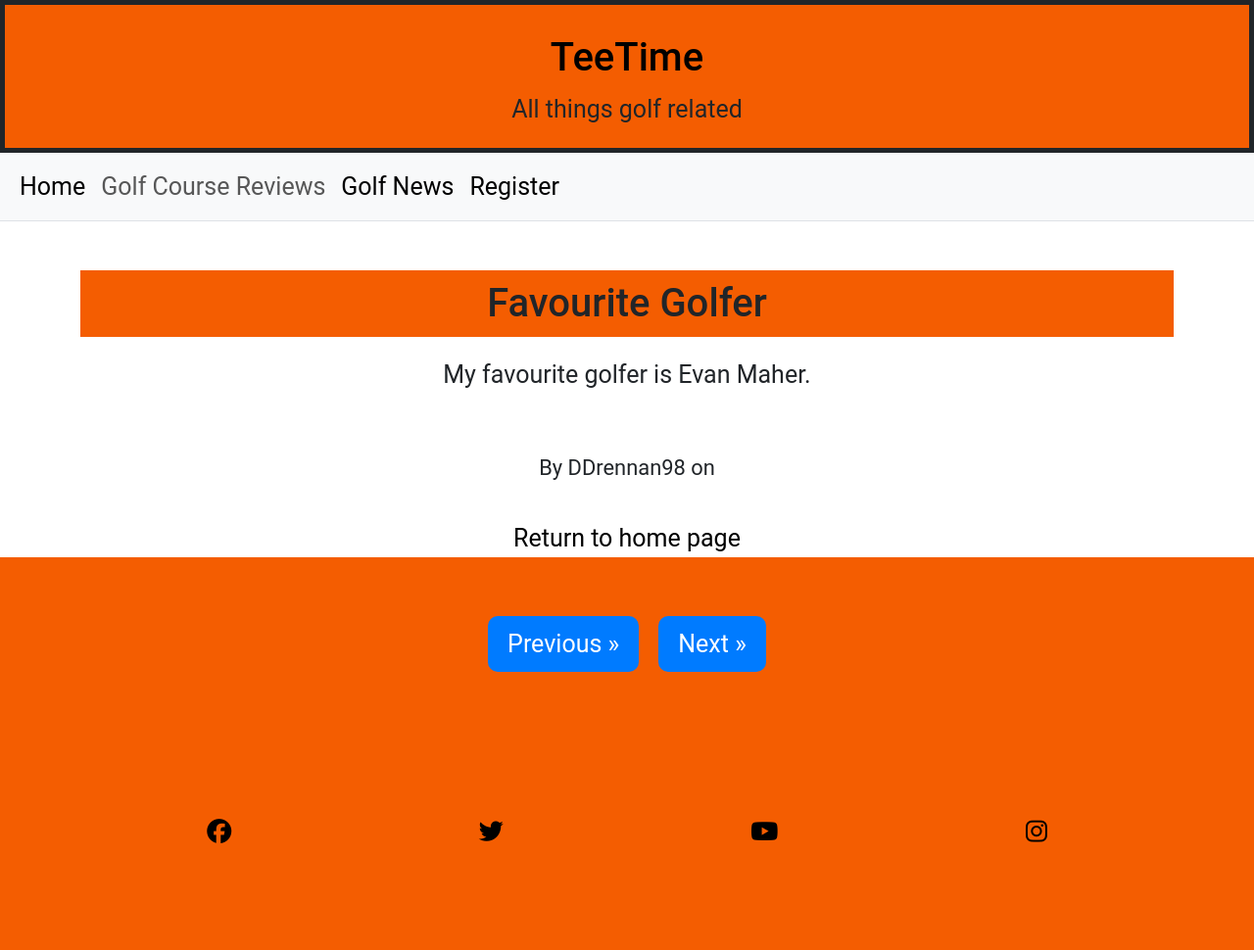
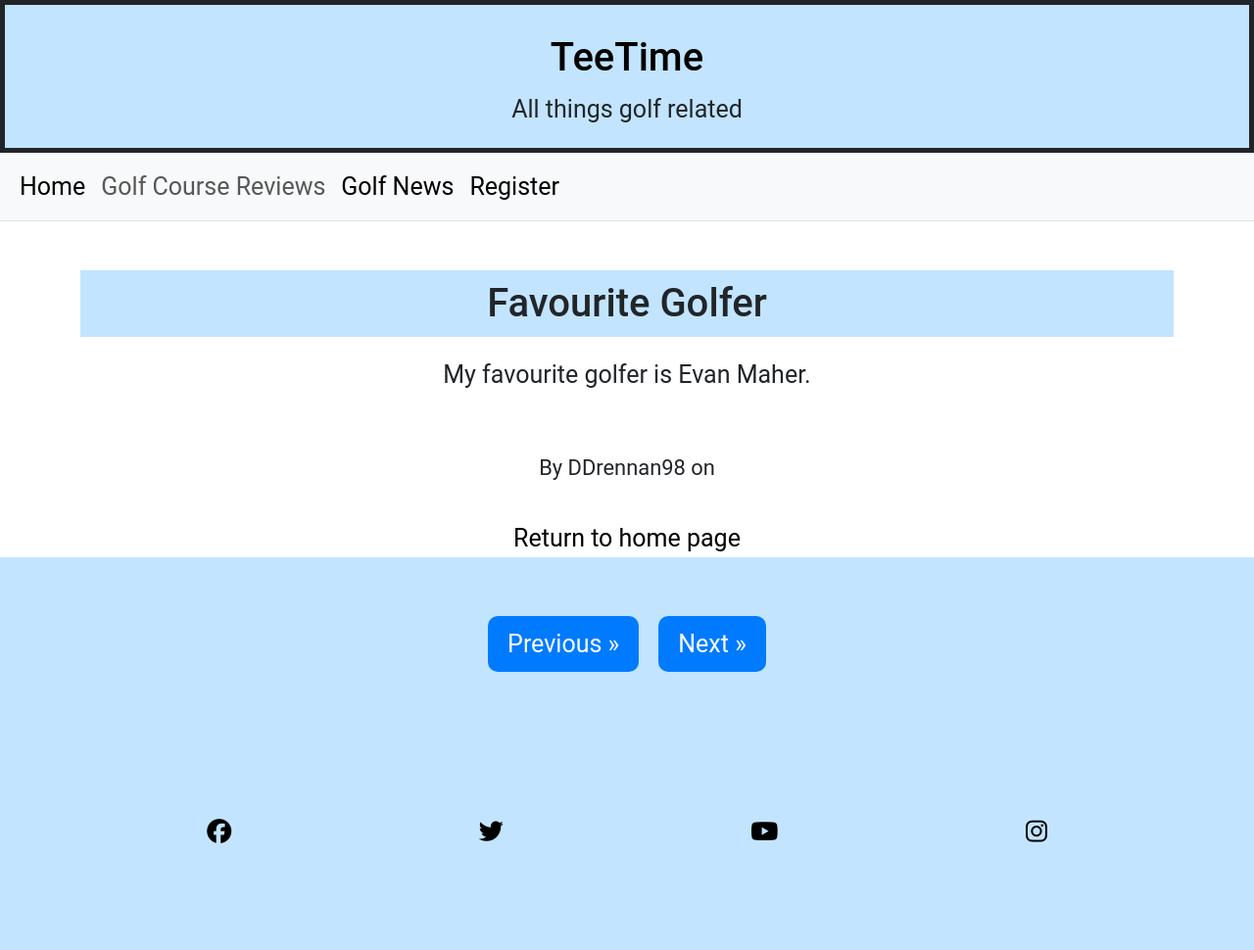
Before and after one commit to Drennan98/TeeTime, a Django app: page /post_detail/3/ in a window 1280 px wide. Shown: the whole page at 98% size. Run offline with Django 5.2, Linux system fonts and the light colour scheme; data comes from the database, SQL or seed files in the repository; some libraries are stand-ins or nearby versions.

Commit message:
Change color palette to make more appealing

```diff
--- a/static/css/style.css
+++ b/static/css/style.css
@@ -4,7 +4,7 @@ body {
     font-family: "Roboto", sans-serif;
     font-size: 25px;
     text-align: center;
-    background-color: #F45D01;
+    background-color: #C2E4FF;
     margin: 0;
     padding: 0;
 }
@@ -37,7 +37,7 @@ a {
 }
 
 h1 {
-    background-color: #F45D01;
+    background-color: #C2E4FF;
     padding: 10px 10px 10px 10px;
     text-align: center;
     margin: 0;
@@ -145,10 +145,6 @@ a:hover {
     text-decoration: underline;
 }
 
-.pager a:hover {
-    background-color: #F45D01;
-}
-
 .post-returnhome:hover {
     text-decoration: underline;
     background-color: white;;
@@ -161,8 +157,8 @@ a:hover {
     padding: 20px;
     margin: 0;
     font-size: 18px;
-    background-color: white;
-    border: 10px solid #F45D01;
+    background-color: #2D2D2D;
+    border: 10px solid #FFDDC2;
     border-radius: 4px;
     text-align: center;
     font-weight: 400;
@@ -189,7 +185,7 @@ a:hover {
 }
 
 .page-header {
-    background-color: #F45D01;
+    background-color: #C2E4FF;
     padding: 20px 0;
     border: 5px solid;
 }
```
